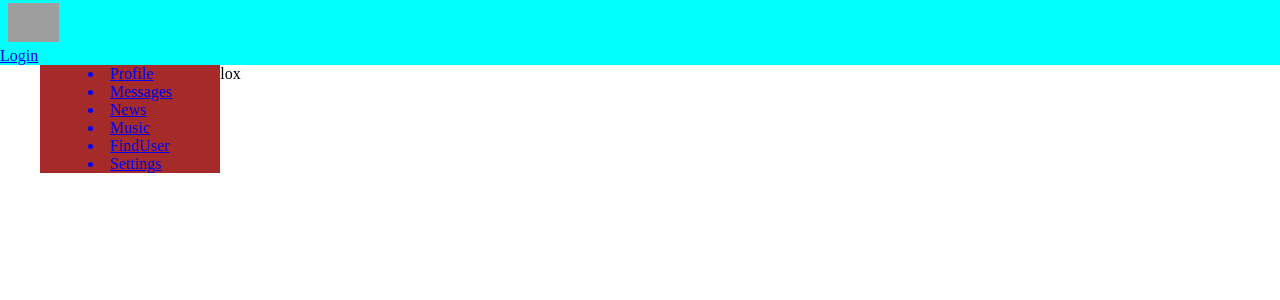
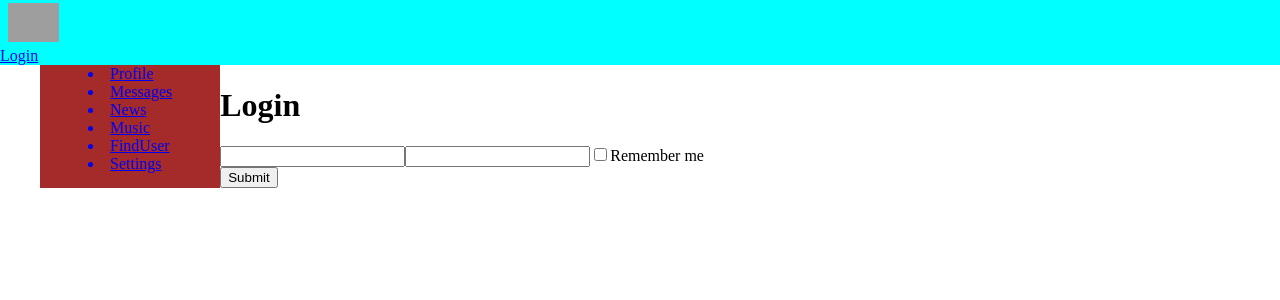
Before and after one commit to Romanov5000/Social-network, a React (Create React App) app: page /Login in a window 1280 px wide. Shown: the top 300 px of the page. Built offline with nearby package versions, Linux system fonts and the light colour scheme; no server answers; grey boxes are pictures that could not be loaded.

Commit message:
login form part one

```diff
--- a/package.json
+++ b/package.json
@@ -7,6 +7,7 @@
     "@testing-library/react": "^11.2.3",
     "@testing-library/user-event": "^12.6.0",
     "axios": "^0.21.1",
+    "formik": "^2.2.6",
     "react": "^17.0.1",
     "react-dom": "^17.0.1",
     "react-loader-spinner": "^3.1.14",
@@ -15,6 +16,7 @@
     "react-router-dom": "^5.2.0",
     "react-scripts": "4.0.1",
     "redux": "^4.0.5",
+    "redux-form": "^8.3.7",
     "redux-thunk": "^2.3.0",
     "web-vitals": "^0.2.4"
   },
--- a/src/components/Login/Login.jsx
+++ b/src/components/Login/Login.jsx
@@ -1,7 +1,63 @@
-import React from 'react';
+import React from "react";
+import { Formik, Form, Field, ErrorMessage } from "formik";
 
-const Login = (props) =>{
-    return <div>lox</div>
-}
+const Login = (props) => {
+  return (
+    <div>
+      <h1>Login</h1>
+      <UserSearchForm />
+    </div>
+  );
+};
+
+const UserSearchForm = () => {
+  const validateForm = (values: any) => {
+    const errors = {};
+    return errors;
+  };
+
+  const onSubmitForm = (values, { setSubmitting }) => {
+    setTimeout(() => {
+      alert(JSON.stringify(values, null, 2));
+      setSubmitting(false);
+    }, 400);
+  };
+  return (
+    <Formik
+      initialValues={{ email: "", password: "" }}
+      validate={validateForm}
+      onSubmit={onSubmitForm}
+    >
+      {({ isSubmitting }) => (
+        <Form>
+          <div>
+            <Field type="login" name="login" />
+            <ErrorMessage name="email" component="div" />
+            <Field type="password" name="password" />
+            <ErrorMessage name="password" component="div" />
+            <Field type="checkbox" name="rememberMe" />
+            Remember me
+            <ErrorMessage name="rememberMe" component="div" />
+          </div>
+          <button type="submit" disabled={isSubmitting}>
+            Submit
+          </button>
+        </Form>
+      )}
+    </Formik>
+  );
+};
+// const LoginForm = (props) => {
+//   return (
+//     <form >
+//       <div>
+//         <Field placeholder={"Login"} name={'login'} component={'input'}/>
+//         <Field placeholder={"password"} name={'password'} component={'input'}/>
+//         <Field type={"checkbox"} name={'rememberMe'} component={'input'}/> Remember me
+//       </div>
+//       <button>Log in</button>
+//     </form>
+//   );
+// };
 
 export default Login;
```
Also changed, not shown: 2 other files (tests, documents, lock files or other folders).
